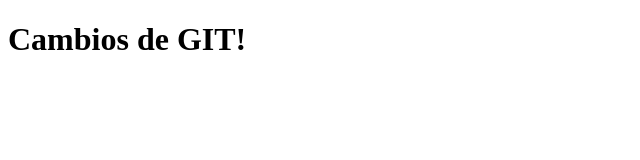
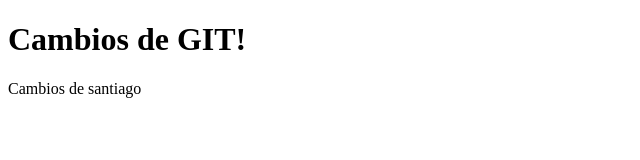
Before and after one commit to leandroMz/Nuevo, a plain HTML site: page index.html in a window 1280 px wide. Shown: the whole page, without its empty margins (0-640 px from the left). Drawn offline with Linux system fonts and the light colour scheme.

Commit message:
cambios en el index parrafo

```diff
--- a/index.html
+++ b/index.html
@@ -8,5 +8,10 @@
 </head>
 <body>
   <h1>Cambios de GIT!</h1>
+
+
+<p>Cambios de santiago</p>
+
+
 </body>
 </html>
```
